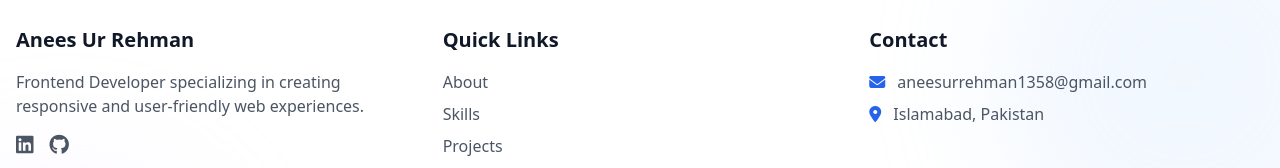
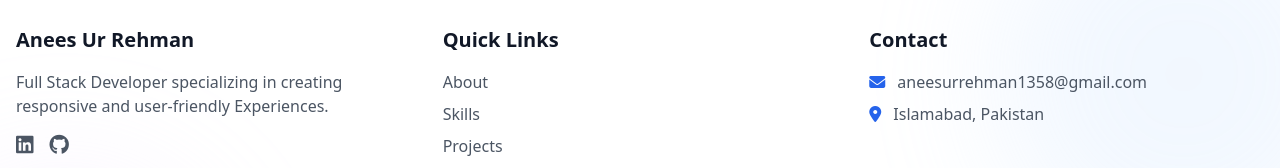
Before and after one commit to araneeskhan/portfolio, a Next.js app: page / in a window 1280 px wide. Shown: the part 5538-5706 px from the top of the page. Built offline with nearby package versions, Linux system fonts and the light colour scheme.

Commit message:
Update: Portfolio content and styling improvements

```diff
--- a/src/components/Footer.tsx
+++ b/src/components/Footer.tsx
@@ -18,8 +18,8 @@ const Footer = () => {
               Anees Ur Rehman
             </h3>
             <p className="text-gray-600 dark:text-gray-400 mb-4">
-              Frontend Developer specializing in creating responsive and
-              user-friendly web experiences.
+              Full Stack Developer specializing in creating responsive and
+              user-friendly Experiences.
             </p>
             <div className="flex space-x-4">
               <a
```
Also changed, not shown: 2 other files (tests, documents, lock files or other folders).
